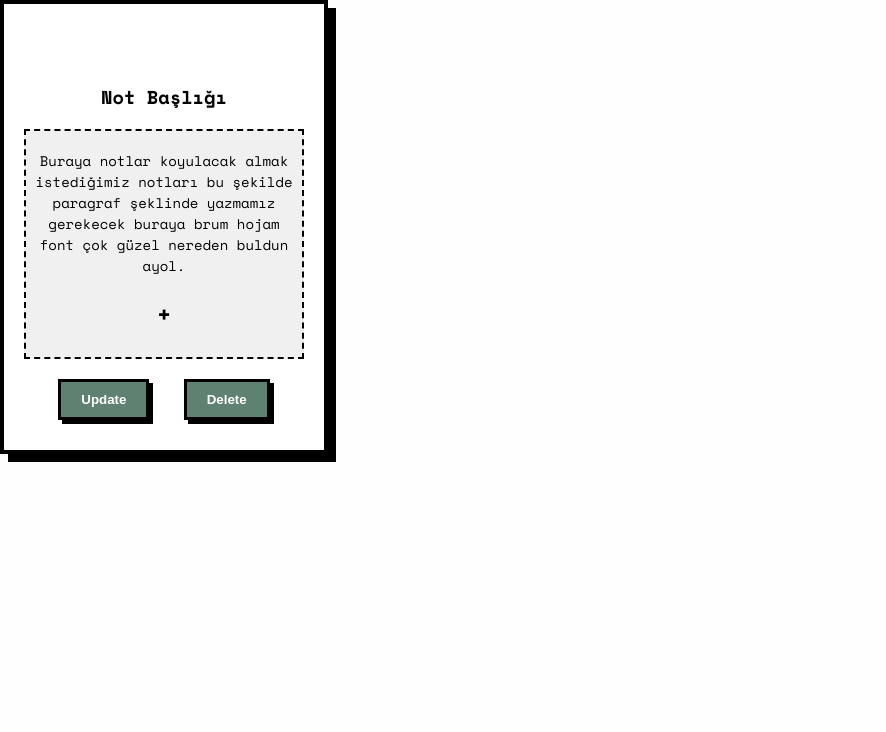
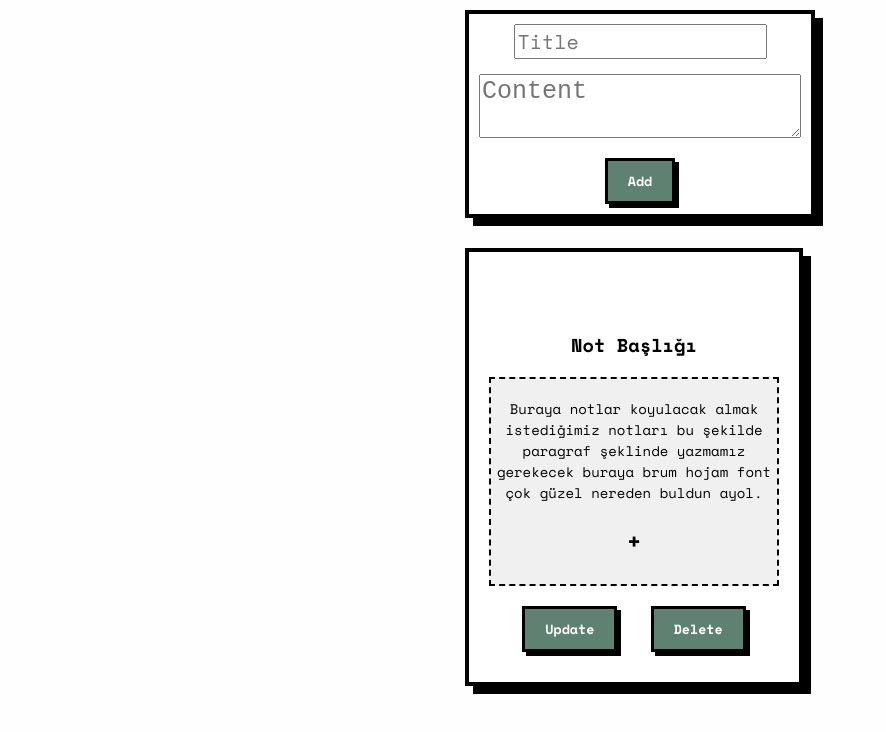
Before and after one commit to senabalioglu/react-note-website, a React (Vite) app: page / in a window 1280 px wide. Shown: the top 732 px of the page, without its empty margins (0-886 px from the left). Built offline with nearby package versions, Linux system fonts and the light colour scheme.

Commit message:
form design
eklenecek olan notun başlığını ve içeriğini alan form yapısı tasarımı tamamlandı

```diff
--- a/eslint.config.js
+++ b/eslint.config.js
@@ -23,7 +23,7 @@ export default defineConfig([
       },
     },
     rules: {
-      'no-unused-vars': ['error', { varsIgnorePattern: '^[A-Z_]' }],
+      'no-unused-vars': 'off',
     },
   },
 ])
--- a/src/App.jsx
+++ b/src/App.jsx
@@ -1,12 +1,15 @@
-import Notes from "./Notes"
+import Notes from "./Notes";
+import NoteForm from "./components/NoteForm/NoteForm";
 
 function App() {
-
   return (
     <>
-      <Notes />
+      <div>
+        <NoteForm />
+        <Notes />
+      </div>
     </>
-  )
+  );
 }
 
-export default App
+export default App;
--- a/src/components/NoteCard/NoteCard.css
+++ b/src/components/NoteCard/NoteCard.css
@@ -5,7 +5,9 @@ body {
 }
 
 .card-container {
-  width: 320px;
+  margin: 10px;
+  margin-top: 30px;
+  max-width: 330px;
   background: #ffffff;
   border: 4px solid #000000;
   box-shadow: 8px 8px 0 #000;
@@ -28,6 +30,7 @@ body {
 }
 
 .btn {
+  font-family: "Space Mono", monospace;
   margin-top: 20px;
   display: inline-block;
   padding: 10px 20px;
--- a/src/components/NoteCard/NoteCard.jsx
+++ b/src/components/NoteCard/NoteCard.jsx
@@ -32,6 +32,9 @@ function NoteCard() {
   );
 }
 
+//button type submit olacak işte eğer var olan bir note varsa
+//update yoksa add note falan işte anlarsın ya
+
 export default NoteCard;
 
 /*
--- a/src/components/NoteForm/NoteForm.css
+++ b/src/components/NoteForm/NoteForm.css
@@ -0,0 +1,46 @@
+.form-div {
+  margin: 10px;
+  max-width: 400px;
+  background: #ffffff;
+  border: 4px solid #000000;
+  box-shadow: 8px 8px 0 #000;
+  padding: 10px;
+}
+
+.note-form {
+  display: flex;
+  flex-direction: column;
+  align-items: center;
+  justify-content: center;
+}
+
+.note-form input {
+  font-family: "Space Mono", monospace;
+  font-size: 20px;
+  margin-bottom: 15px;
+}
+
+.note-form textarea {
+  font-size: 25px;
+}
+
+.note-form button {
+  font-family: "Space Mono", monospace;
+  margin-top: 20px;
+  display: inline-block;
+  padding: 10px 20px;
+  background: #5f8171;
+  color: #fff;
+  text-decoration: none;
+  font-weight: bold;
+  border: 3px solid #000;
+  box-shadow: 4px 4px 0 #000;
+  transition: all 0.2s ease;
+}
+
+.note-form button:hover {
+  background: #fff;
+  color: #5f8171;
+  border: 3px solid #5f8171;
+  box-shadow: none;
+}
--- a/src/components/NoteForm/NoteForm.jsx
+++ b/src/components/NoteForm/NoteForm.jsx
@@ -1,11 +1,27 @@
-function NoteForm(){
-    return(
-        <>
-        <form>
+import "./NoteForm.css";
+import { useState } from "react";
 
+function NoteForm({ onSubmit, existingNote, onCancel }) {
+  const [title, setTitle] = useState("");
+  const [content, setContent] = useState("");
+
+  const handleSubmit = () => {};
+
+  return (
+    <>
+      <div className="form-div">
+        <form className="note-form" onSubmit={handleSubmit}>
+          <input type="text" placeholder="Title" />
+          <textarea
+            placeholder="Content"
+            value={content}
+            onChange={(e) => setContent(e.target.value)}
+          />
+          <button> {existingNote ? "Update" : "Add"} </button>
         </form>
-        </>
-    )
+      </div>
+    </>
+  );
 }
 
-export default NoteForm
+export default NoteForm;
--- a/src/index.css
+++ b/src/index.css
@@ -1,3 +1,6 @@
 body{
   font-family: "Space Mono", monospace;
+  display: flex;
+  align-items: center;
+  justify-content: center;
 }
```
